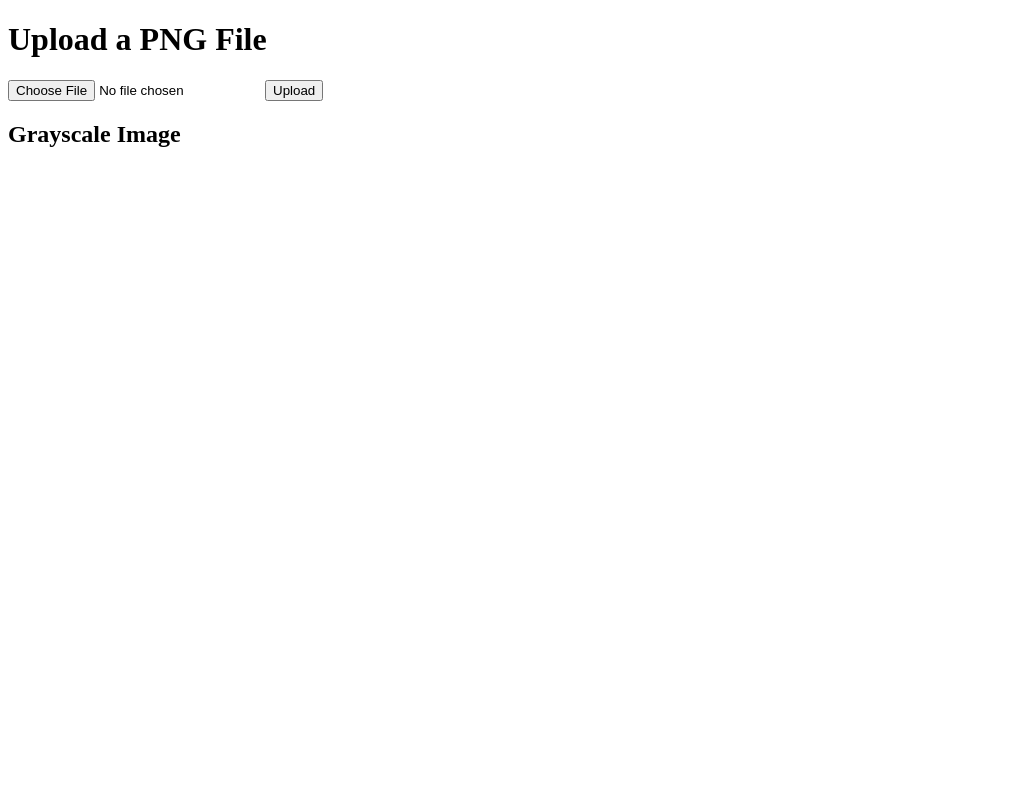
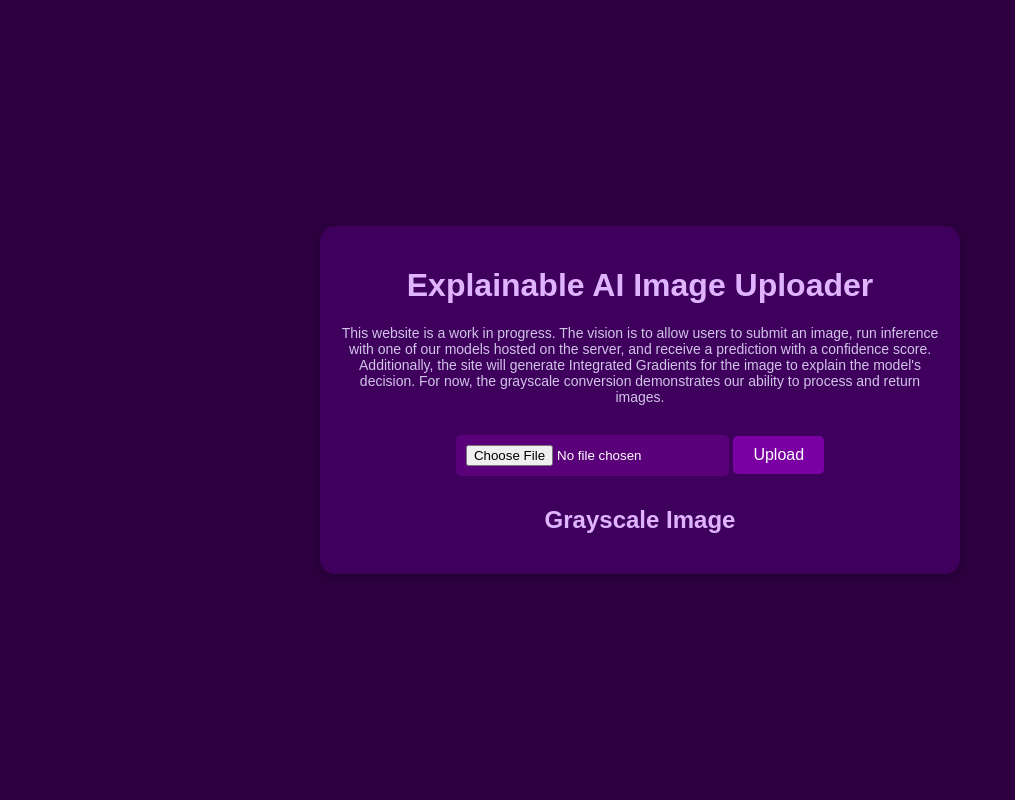
Before and after one commit to JustinCheung168/domain-adaptation-multi-cancer, a Flask app: page / in a window 1280 px wide. Shown: the whole page, without its empty margins (0-1015 px from the left). Run offline with Flask 3, Linux system fonts and the light colour scheme.

Commit message:
Apply nice styling, explain what the site is

```diff
--- a/templates/index.html
+++ b/templates/index.html
@@ -3,16 +3,86 @@
 <head>
     <meta charset="UTF-8">
     <meta name="viewport" content="width=device-width, initial-scale=1.0">
-    <title>Upload PNG</title>
+    <title>Explainable AI Image Uploader</title>
+    <style>
+        body {
+            font-family: Arial, sans-serif;
+            background-color: #2c003e;
+            color: #ffffff;
+            margin: 0;
+            padding: 0;
+            display: flex;
+            flex-direction: column;
+            align-items: center;
+            justify-content: center;
+            min-height: 100vh;
+        }
+
+        h1, h2 {
+            color: #e0b3ff;
+        }
+
+        .container {
+            background-color: #3e005c;
+            border-radius: 15px;
+            padding: 20px;
+            box-shadow: 0 4px 8px rgba(0, 0, 0, 0.2);
+            max-width: 600px;
+            text-align: center;
+        }
+
+        form {
+            margin: 20px 0;
+        }
+
+        input[type="file"] {
+            margin: 10px 0;
+            padding: 10px;
+            border-radius: 5px;
+            border: none;
+            background-color: #5a007a;
+            color: #ffffff;
+        }
+
+        button {
+            padding: 10px 20px;
+            border: none;
+            border-radius: 5px;
+            background-color: #7a00a3;
+            color: #ffffff;
+            cursor: pointer;
+            font-size: 16px;
+        }
+
+        button:hover {
+            background-color: #9a00d1;
+        }
+
+        img {
+            margin-top: 20px;
+            max-width: 100%;
+            border-radius: 10px;
+            box-shadow: 0 4px 8px rgba(0, 0, 0, 0.2);
+        }
+
+        .note {
+            margin-top: 20px;
+            font-size: 14px;
+            color: #d1c4e9;
+        }
+    </style>
 </head>
 <body>
-    <h1>Upload a PNG File</h1>
+    <div class="container">
+        <h1>Explainable AI Image Uploader</h1>
+        <p class="note">This website is a work in progress. The vision is to allow users to submit an image, run inference with one of our models hosted on the server, and receive a prediction with a confidence score. Additionally, the site will generate Integrated Gradients for the image to explain the model's decision. For now, the grayscale conversion demonstrates our ability to process and return images.</p>
         <form action="/upload" method="post" enctype="multipart/form-data">
             <input type="file" name="file" accept="image/png">
             <button type="submit">Upload</button>
         </form>
         <h2>Grayscale Image</h2>
         <img id="grayscale-image" src="" alt="Grayscale Image" style="display:none;">
+    </div>
 
     <script>
         const form = document.querySelector('form');
```
Lines whose indentation alone changed are shown as unchanged.
